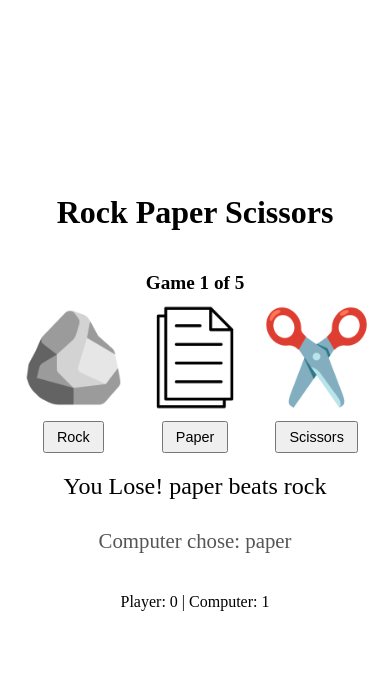
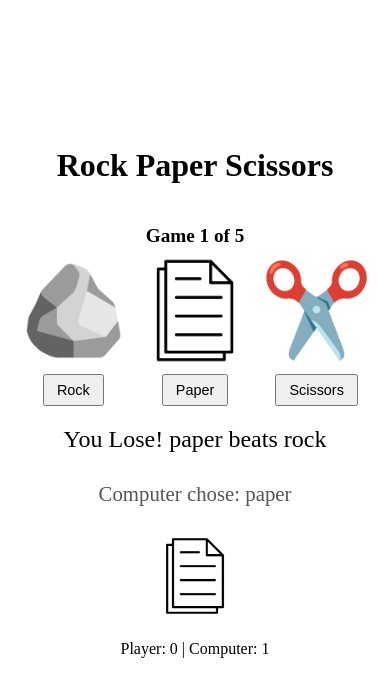
Before and after one commit to balsaBojanic/rock-paper-scissor, a plain HTML site: page index.html in a window 390 px wide. Both pictures are taken after a click on the button "Rock". Drawn offline with Linux system fonts and the light colour scheme.

Commit message:
fixed a lot of stuff

```diff
--- a/app.js
+++ b/app.js
@@ -30,6 +30,18 @@ function playGame(playerChoice) {
     const result = playRound(playerChoice, computerChoice);
     document.getElementById('result').textContent = result;
     document.getElementById('computer-choice').textContent = `Computer chose: ${computerChoice}`;
+    const computerImageContainer = document.getElementById('computer-choice-image');
+    computerImageContainer.innerHTML = '';
+    const img = document.createElement('img');
+    if (computerChoice === 'rock') {
+        img.src = 'https://github.com/balsaBojanic/rock-paper-scissor/blob/main/slike/Microsoft-Fluentui-Emoji-Flat-Rock-Flat.512.png?raw=true';
+    } else if (computerChoice === 'paper') {
+        img.src = 'https://github.com/balsaBojanic/rock-paper-scissor/blob/main/slike/3731553.png?raw=true';
+    } else if (computerChoice === 'scissors') {
+        img.src = 'https://github.com/balsaBojanic/rock-paper-scissor/blob/main/slike/scissors-vxdqd78jhwojlpme4677j.webp?raw=true';
+    }
+    img.alt = computerChoice;
+    computerImageContainer.appendChild(img);
     document.getElementById('score').textContent = `Player: ${playerScore} | Computer: ${computerScore}`;
     gamesPlayed++;
     document.getElementById('game-counter').textContent = `Game ${gamesPlayed} of ${gamesPerRound}`;
@@ -58,8 +70,14 @@ function resetGame() {
 
     document.getElementById('result').textContent = "Make your choice to start the round!";
     document.getElementById('computer-choice').textContent = "";
+    document.getElementById('computer-choice-image').innerHTML = "";
     document.getElementById('score').textContent = "Player: 0 | Computer: 0";
     document.getElementById('game-counter').textContent = `Game 0 of ${gamesPerRound}`;
     document.getElementById('round-result').textContent = "";
     document.getElementById('reset-button').style.display = 'none';
 }
+document.addEventListener('DOMContentLoaded', function () {
+    document.getElementById('game-counter').textContent = `Game 0 of ${gamesPerRound}`;
+    document.getElementById('score').textContent = "Player: 0 | Computer: 0";
+    document.getElementById('result').textContent = "Make your choice to start the round!";
+});
--- a/index.html
+++ b/index.html
@@ -31,9 +31,10 @@
         </div>
 
     </div>
-    <p id="result"></p>
+    <p id="result">Make your choice to start the round!</p>
     <p id="computer-choice"></p>
-    <p id="score"></p>
+    <div id="computer-choice-image"></div>
+    <p id="score">Player: 0 | Computer: 0</p>
     <p id="round-result"></p>
     <button id="reset-button" class="dugme" onclick="resetGame()" style="display: none;">Play Again</button>
     <script src="app.js"></script>
--- a/style.css
+++ b/style.css
@@ -45,6 +45,49 @@ body {
     margin-top: 20px;
 }
 
+#game-counter {
+    font-size: 1.2rem;
+    font-weight: bold;
+    margin-bottom: 10px;
+}
+
+#computer-choice {
+    font-size: 1.3rem;
+    margin-top: 5px;
+    color: #555;
+}
+
+#computer-choice-image {
+    margin-top: 10px;
+}
+
+#computer-choice-image img {
+    width: 100px;
+    height: 100px;
+    object-fit: contain;
+}
+
+#round-result {
+    font-size: 1.8rem;
+    margin-top: 15px;
+    font-weight: bold;
+    color: #2c3e50;
+}
+
+#reset-button {
+    margin-top: 20px;
+    background-color: #3498db;
+    color: white;
+    border: none;
+    border-radius: 5px;
+    padding: 12px 25px;
+    font-size: 1.2rem;
+}
+
+#reset-button:hover {
+    background-color: #2980b9;
+}
+
 @media (max-width: 480px) {
     #sveOpcije {
         gap: 15px;
@@ -67,36 +110,11 @@ body {
         font-size: 1rem;
     }
 
-    #game-counter {
-        font-size: 1.2rem;
-        font-weight: bold;
-        margin-bottom: 10px;
+    #computer-choice-image img {
+        width: 80px;
+        height: 80px;
     }
 
-    #computer-choice {
-        font-size: 1.3rem;
-        margin-top: 5px;
-        color: #555;
-    }
 
-    #round-result {
-        font-size: 1.8rem;
-        margin-top: 15px;
-        font-weight: bold;
-        color: #2c3e50;
-    }
 
-    #reset-button {
-        margin-top: 20px;
-        background-color: #3498db;
-        color: white;
-        border: none;
-        border-radius: 5px;
-        padding: 12px 25px;
-        font-size: 1.2rem;
-    }
-
-    #reset-button:hover {
-        background-color: #2980b9;
-    }
 }
```
